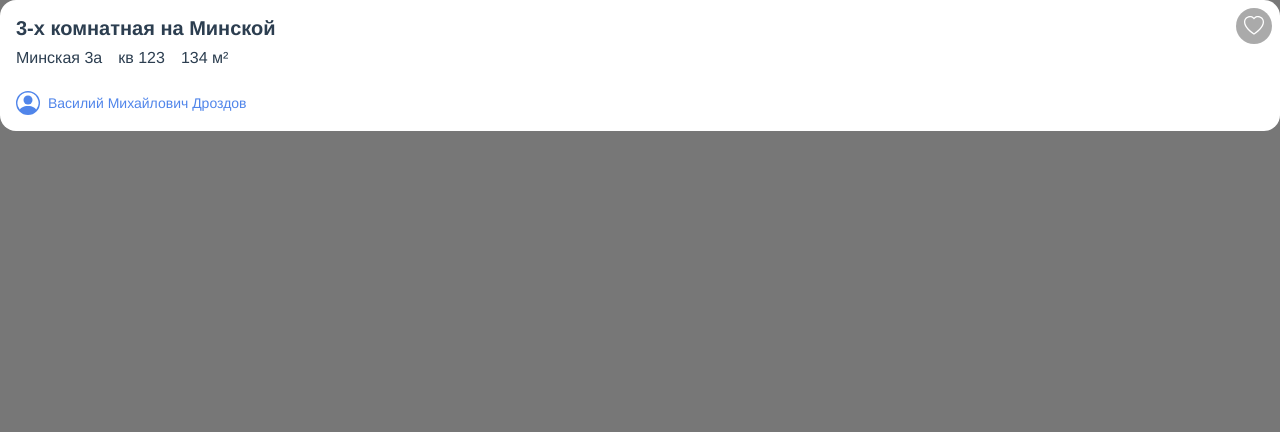
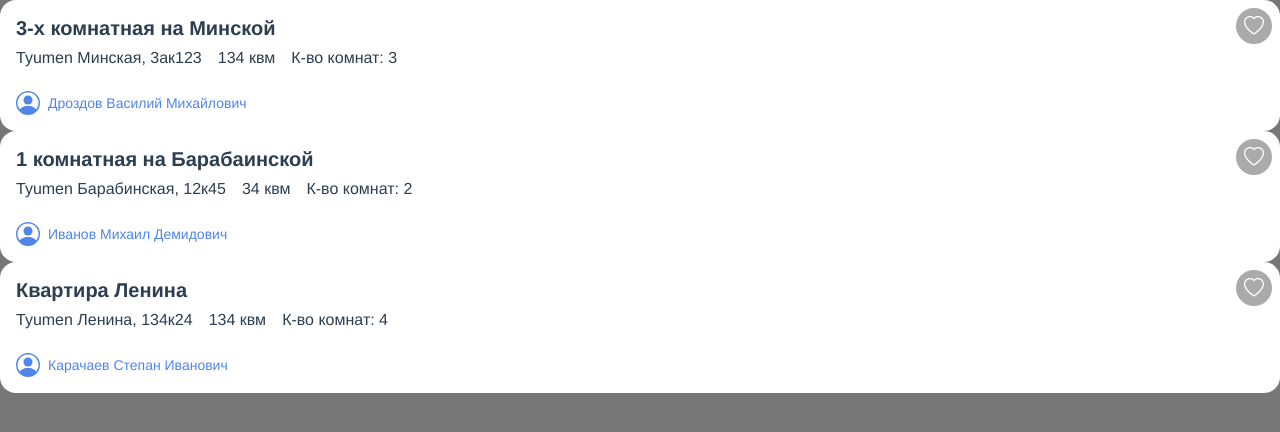
Before and after one commit to Ctepan/apartaments-liking, a Vue app: page / in a window 1280 px wide. Shown: the top 432 px of the page. Built offline with nearby package versions, Linux system fonts and the light colour scheme.

Commit message:
feat(App): add formatted apartments iteration

```diff
--- a/src/App.vue
+++ b/src/App.vue
@@ -1,8 +1,13 @@
 <template>
   <div>
     <ApartmentCard
-      :id="1"
-      :liked="isLiked(1)"
+      v-for="apartment in apartments"
+      :key="apartment.id"
+      :id="apartment.id"
+      :liked="isLiked(apartment.id)"
+      :title="apartment.title"
+      :info="apartment.info"
+      :seller="apartment.seller"
       @like:toggle="handleApartmentLikeToggle"
     />
   </div>
@@ -12,6 +17,7 @@
 import { computed, defineComponent } from 'vue'
 import { useStore } from '@/store'
 import ApartmentCard from '@/components/ApartmentCard.vue'
+import { IAddress, IPerson, IApartment } from '@/core/entities'
 
 export default defineComponent({
   name: 'App',
@@ -20,10 +26,33 @@ export default defineComponent({
   },
   setup() {
     const store = useStore()
-    const apartments = computed(() => store.state.apartments)
+    const apartmentsData = computed(() => store.state.apartments)
     const liked = computed(() => store.state.likedApartments)
 
     store.dispatch('updateApartments')
+
+    const apartments = computed(() => apartmentsData.value.map(x => ({
+      id: x.id,
+      title: x.attributes.title,
+      seller: getFullName(x.relationships),
+      info: [getFullAddress(x.attributes.address), getFullArea(x), getRoomsInfo(x)]
+    })))
+
+    function getFullName(person: IPerson) {
+      return `${person.attributes.last_name} ${person.attributes.first_name} ${person.attributes.middle_name}`
+    }
+
+    function getFullAddress(address: IAddress) {
+      return `${address.city} ${address.street}, ${address.house}к${address.room}`
+    }
+
+    function getFullArea(apartment: IApartment) {
+      return `${apartment.attributes.area} ${apartment.attributes.unit}`
+    }
+
+    function getRoomsInfo(apartment: IApartment) {
+      return `К-во комнат: ${apartment.attributes.rooms}`
+    }
 
     function isLiked(id: number) {
       return liked.value.includes(id)
--- a/src/components/ApartmentCard.vue
+++ b/src/components/ApartmentCard.vue
@@ -1,16 +1,21 @@
 <template>
   <div class="apartment-card">
     <div class="apartment-card__title">
-      3-х комнатная на Минской
+      {{ title }}
     </div>
     <div class="apartment-card__info">
-      <div class="apartment-card__info-item">Минская 3а</div>
-      <div class="apartment-card__info-item">кв 123</div>
-      <div class="apartment-card__info-item">134 м²</div>
+      <div
+        v-for="item in info"
+        :key="item"
+        class="apartment-card__info-item"
+      >
+        {{ item }}
+      </div>
     </div>
+
     <PersonLink
       class="apartment-card__seller"
-      name="Василий Михайлович Дроздов"
+      :name="seller"
     />
 
     <LikeButton
@@ -40,6 +45,18 @@ export default defineComponent({
     liked: {
       type: Boolean,
       default: false
+    },
+    title: {
+      type: String,
+      required: true
+    },
+    seller: {
+      type: String,
+      default: ''
+    },
+    info: {
+      type: Array,
+      default: () => []
     }
   },
   setup(props, { emit }) {
@@ -71,16 +88,18 @@ export default defineComponent({
 
   &__info {
     display: flex;
+    flex-flow: row wrap;
     margin-top: 8px;
     font-size: 16px;
     line-height: 19px;
   }
 
   &__info-item {
-    margin-left: 16px;
+    margin-right: 16px;
+    white-space: nowrap;
 
-    &:first-child {
-      margin-left: 0;
+    &:last-child {
+      margin-right: 0;
     }
   }
 
--- a/src/core/entities.ts
+++ b/src/core/entities.ts
@@ -1,11 +1,11 @@
-interface IAddress {
+export interface IAddress {
   city: string
   street: string
   house: string
   room: string
 }
 
-interface IPerson {
+export interface IPerson {
   type: string
   id: number
   attributes: {
--- a/src/store/index.ts
+++ b/src/store/index.ts
@@ -2,7 +2,7 @@ import { InjectionKey } from 'vue'
 import { createStore, Store, useStore as baseUseStore } from 'vuex'
 import { IApartment } from '@/core/entities'
 
-interface State {
+export interface State {
   apartments: IApartment[]
   likedApartments: number[]
 }
```
Also changed, not shown: src/core/constants.ts (deleted, +0 -7 lines).
